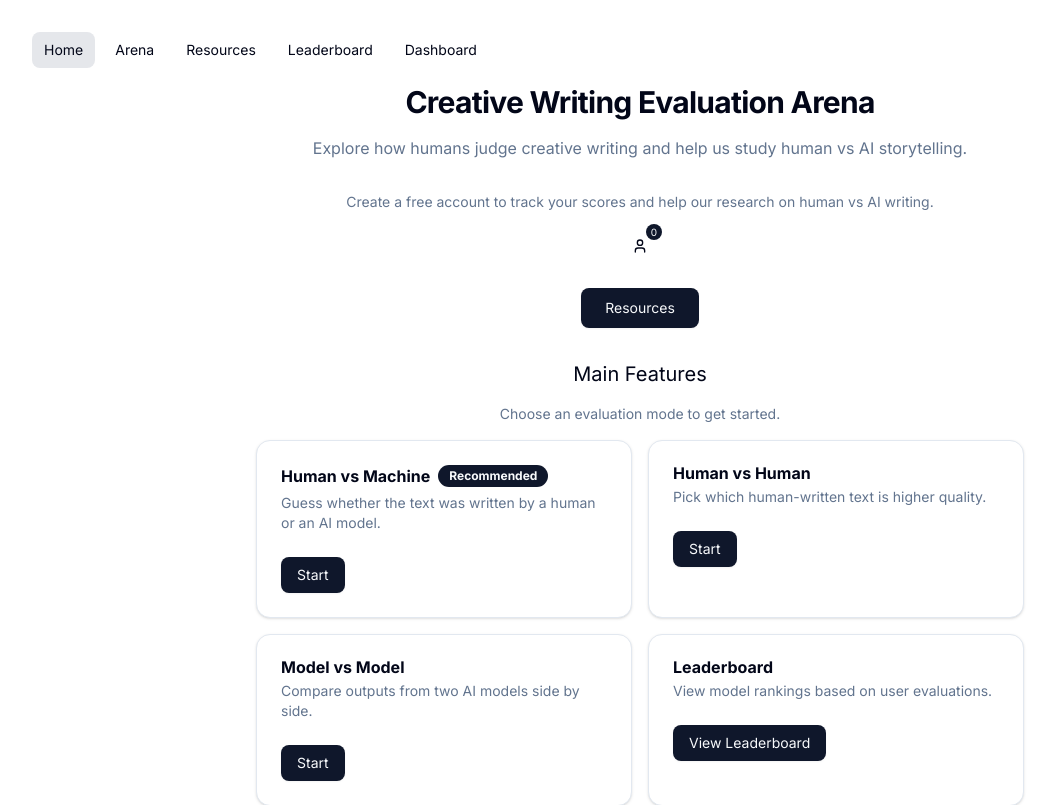
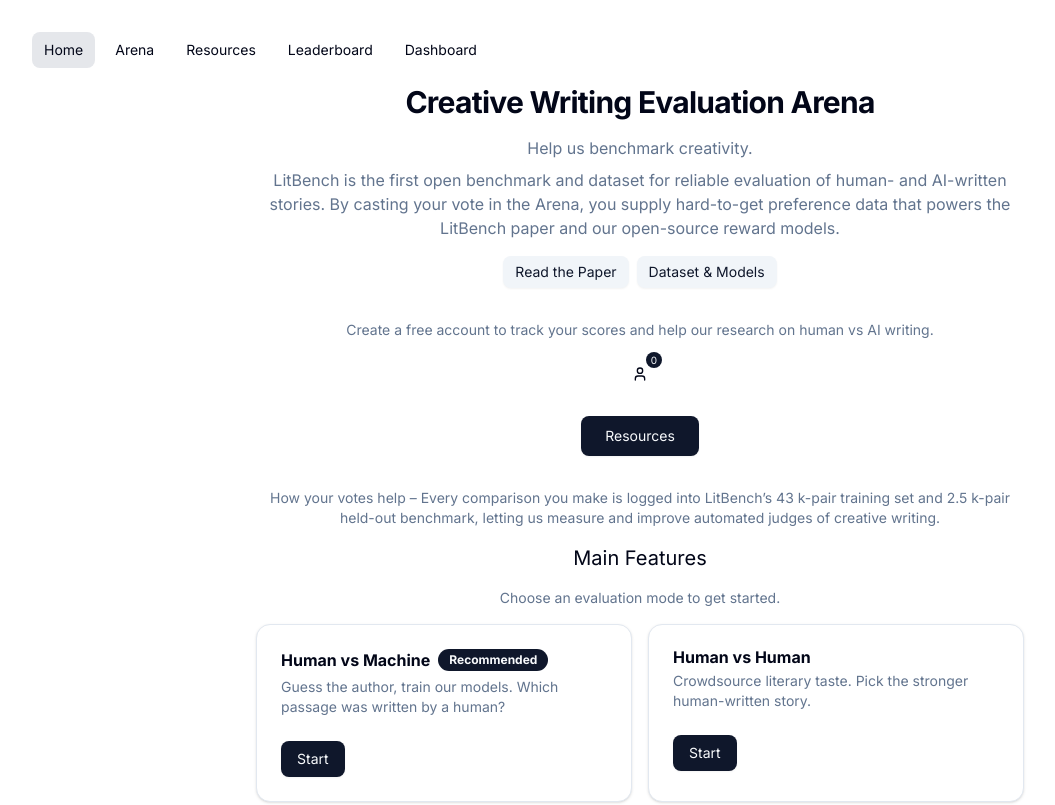
Before and after one commit to sebrusso/cwv-site, a Next.js app: page / in a window 1280 px wide. Shown: the top 805 px of the page, without its empty margins (0-1055 px from the left). Built offline with nearby package versions, Linux system fonts and the light colour scheme; no server answers.

Commit message:
Update homepage copy and feature blurbs

```diff
--- a/src/app/page.tsx
+++ b/src/app/page.tsx
@@ -11,9 +11,23 @@ export default function HomePage() {
         <h1 className="text-3xl font-bold tracking-tight">
           Creative Writing Evaluation Arena
         </h1>
-        <p className="text-muted-foreground">
-          Explore how humans judge creative writing and help us study human vs AI storytelling.
+        <p className="text-muted-foreground space-y-2">
+          <span className="block font-medium">Help us benchmark creativity.</span>
+          <span>
+            LitBench is the first open benchmark and dataset for reliable evaluation of
+            human- and AI-written stories. By casting your vote in the Arena, you supply
+            hard-to-get preference data that powers the LitBench paper and our open-source
+            reward models.
+          </span>
         </p>
+        <div className="flex justify-center gap-2">
+          <Link href="/paper.pdf">
+            <Button size="sm" variant="secondary">Read the Paper</Button>
+          </Link>
+          <Link href="/resources">
+            <Button size="sm" variant="secondary">Dataset &amp; Models</Button>
+          </Link>
+        </div>
       </section>
 
       <SignupCTA />
@@ -25,6 +39,11 @@ export default function HomePage() {
       </div>
 
       <section className="space-y-4">
+        <p className="text-sm text-muted-foreground text-center">
+          How your votes help &ndash; Every comparison you make is logged into
+          LitBench’s 43 k-pair training set and 2.5 k-pair held-out benchmark,
+          letting us measure and improve automated judges of creative writing.
+        </p>
         <h2 className="text-xl font-medium text-center">Main Features</h2>
         <p className="text-sm text-muted-foreground text-center mb-4">
           Choose an evaluation mode to get started.
@@ -43,6 +62,9 @@ export default function HomePage() {
             <Button variant="secondary" size="lg">Model Evaluation</Button>
           </Link>
         </div>
+        <p className="text-xs text-muted-foreground text-center mt-4">
+          LitBench paper accepted at NeurIPS 2025, Dataset &amp; code MIT-licensed.
+        </p>
       </section>
 
       <footer className="text-center text-sm text-muted-foreground space-y-1">
--- a/src/components/ModeCardLinks.tsx
+++ b/src/components/ModeCardLinks.tsx
@@ -20,7 +20,8 @@ export default function ModeCardLinks() {
             <Badge className="whitespace-nowrap">Recommended</Badge>
           </div>
           <CardDescription>
-            Guess whether the text was written by a human or an AI model.
+            Guess the author, train our models. Which passage was written by a
+            human?
           </CardDescription>
         </CardHeader>
         <CardFooter>
@@ -34,7 +35,7 @@ export default function ModeCardLinks() {
         <CardHeader>
           <CardTitle>Human vs Human</CardTitle>
           <CardDescription>
-            Pick which human-written text is higher quality.
+            Crowdsource literary taste. Pick the stronger human-written story.
           </CardDescription>
         </CardHeader>
         <CardFooter>
@@ -48,7 +49,8 @@ export default function ModeCardLinks() {
         <CardHeader>
           <CardTitle>Model vs Model</CardTitle>
           <CardDescription>
-            Compare outputs from two AI models side by side.
+            Stress-test AI storytellers. Decide which model tells the better
+            tale.
           </CardDescription>
         </CardHeader>
         <CardFooter>
@@ -63,7 +65,8 @@ export default function ModeCardLinks() {
           <CardHeader>
             <CardTitle>Leaderboard</CardTitle>
             <CardDescription>
-              View model rankings based on user evaluations.
+              See what the data says so far. Live rankings from thousands of
+              judgments.
             </CardDescription>
           </CardHeader>
           <CardFooter>
@@ -79,7 +82,8 @@ export default function ModeCardLinks() {
           <CardHeader>
             <CardTitle>Dashboard</CardTitle>
             <CardDescription>
-              See your personal evaluation statistics.
+              Your impact stats. Track accuracy, streaks, and contribution
+              badges.
             </CardDescription>
           </CardHeader>
           <CardFooter>
```
